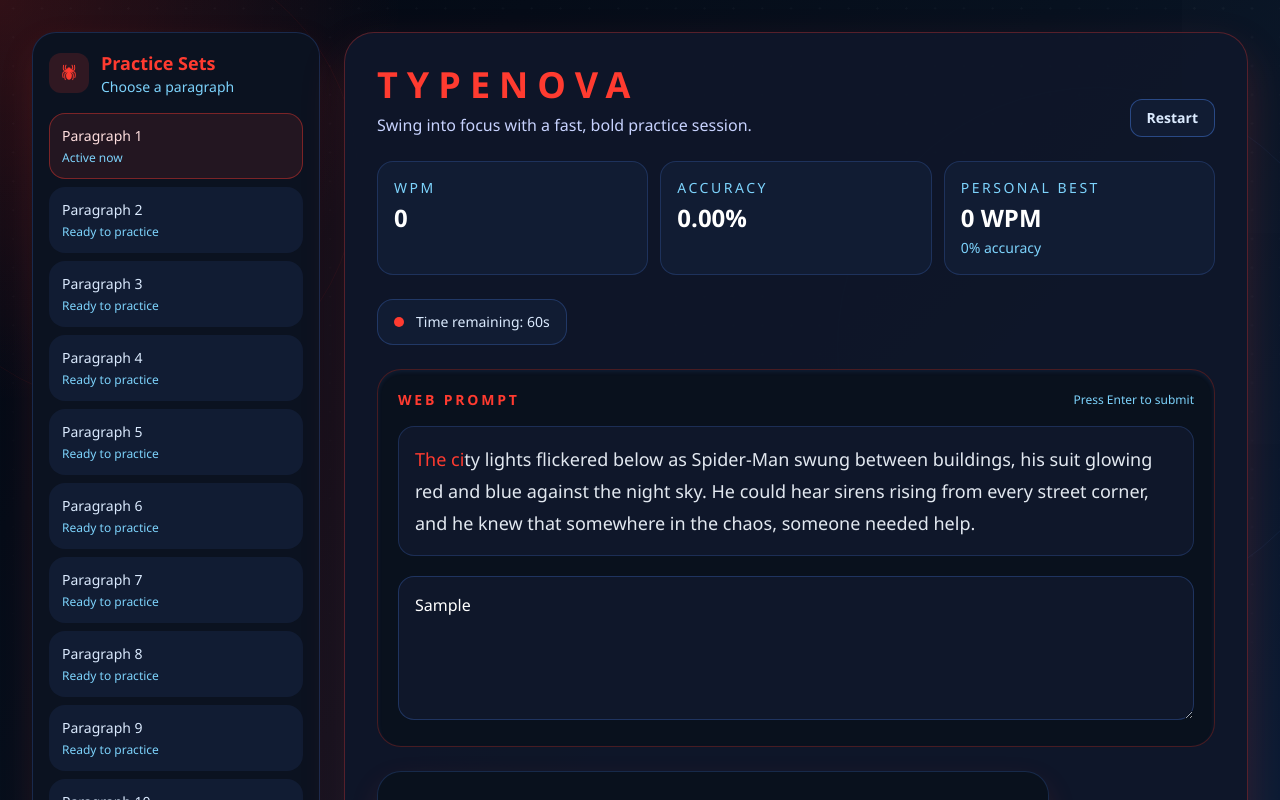
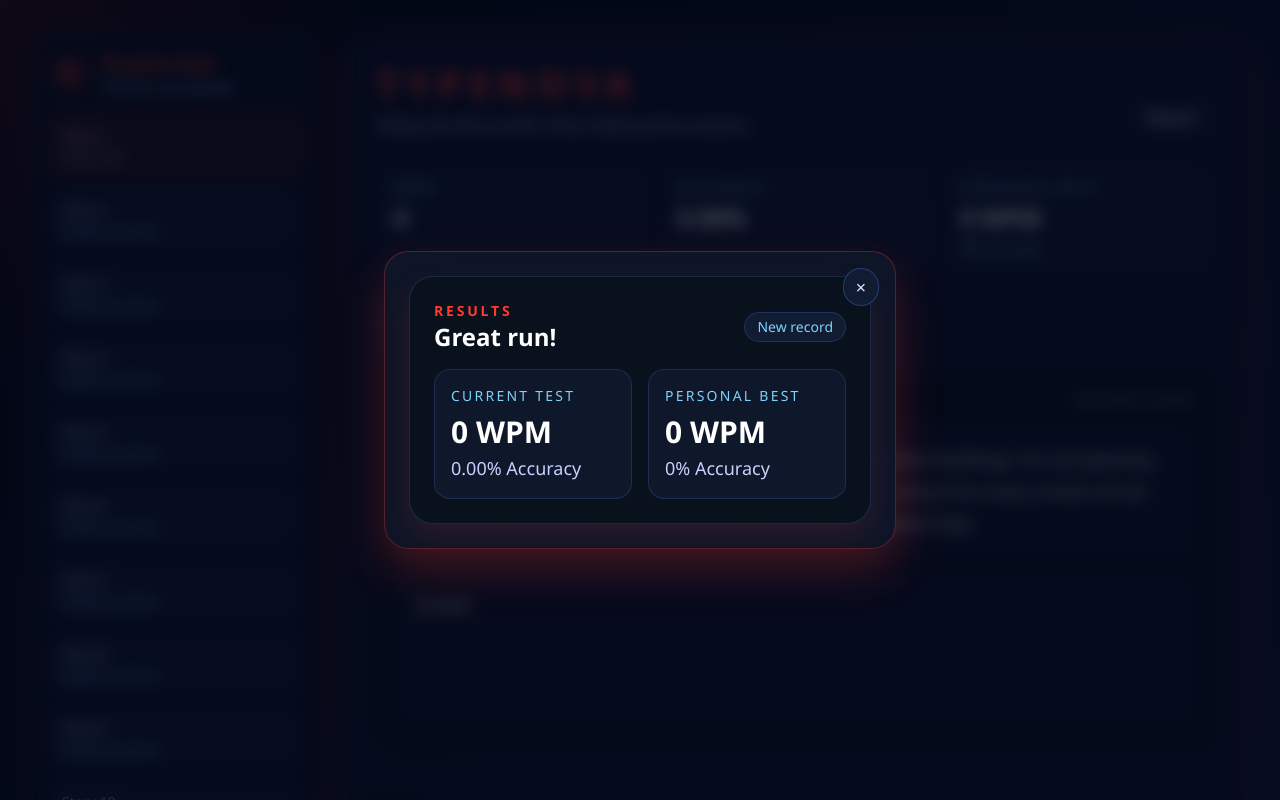
Before and after one commit to Soumyodipto68/TypeNova, a React (Vite) app: page / in a window 1280 px wide. Both pictures are taken after typing "Sample" into the empty fields and a click on the button "Submit". Shown: the top 800 px of the page. Built offline with nearby package versions, Linux system fonts and the light colour scheme.

Commit message:
Enhance UI components with animations and add close functionality for results

```diff
--- a/src/App.jsx
+++ b/src/App.jsx
@@ -22,6 +22,7 @@
     accuracy,
     isFinished,
     resetGame,
+    closeResult,
     stopTimer,
   } = useTyping(text);
 
@@ -150,13 +151,29 @@
             {isFinished && (
               <motion.div
                 key="result"
-                initial={{ opacity: 0, y: 18 }}
-                animate={{ opacity: 1, y: 0 }}
-                exit={{ opacity: 0, y: -12 }}
-                transition={{ duration: 0.35 }}
-                className="mt-6"
+                initial={{ opacity: 0 }}
+                animate={{ opacity: 1 }}
+                exit={{ opacity: 0 }}
+                transition={{ duration: 0.3 }}
+                className="fixed inset-0 z-50 flex items-center justify-center bg-slate-950/70 px-4 backdrop-blur-sm"
               >
-                <Result wpm={wpm} accuracy={accuracy} />
+                <motion.div
+                  initial={{ opacity: 0, scale: 0.95, y: 12 }}
+                  animate={{ opacity: 1, scale: 1, y: 0 }}
+                  exit={{ opacity: 0, scale: 0.95, y: 8 }}
+                  transition={{ duration: 0.3 }}
+                  className="relative w-full max-w-lg rounded-[24px] border border-[#ff3b30]/30 bg-[#0f172a]/95 p-6 shadow-[0_20px_45px_rgba(255,59,48,0.25)]"
+                >
+                  <button
+                    type="button"
+                    onClick={closeResult}
+                    className="cursor-pointer absolute right-4 top-4 rounded-full border border-[#4f8cff]/30 bg-[#111c33] px-3 py-1 text-lg text-[#dbeafe] transition hover:border-[#4f8cff] hover:bg-[#162544]"
+                    aria-label="Close results"
+                  >
+                    ×
+                  </button>
+                  <Result wpm={wpm} accuracy={accuracy} />
+                </motion.div>
               </motion.div>
             )}
           </AnimatePresence>
--- a/src/components/Sidebar.jsx
+++ b/src/components/Sidebar.jsx
@@ -21,10 +21,10 @@
             className={`w-full rounded-2xl border px-3 py-3 text-left transition ${
               selectedIndex === index
                 ? "border-[#ff3b30]/40 bg-[#ff3b30]/10 text-[#ffdfdf]"
-                : "border-transparent bg-[#111c33] text-[#dbeafe] hover:border-[#4f8cff]/20 hover:bg-[#162544]"
+                : "border-transparent bg-[#111c33] text-[#dbeafe] hover:border-[#4f8cff]/20 hover:bg-[#162544] cursor-nwse-pointer"
             }`}
           >
-            <p className="text-sm font-medium">Paragraph {index + 1}</p>
+            <p className="text-sm font-medium">Story {index + 1}</p>
             <p className="mt-1 text-xs text-[#7dd3fc]">
               {selectedIndex === index ? "Active now" : "Ready to practice"}
             </p>
--- a/src/components/TypingBox.jsx
+++ b/src/components/TypingBox.jsx
@@ -8,7 +8,7 @@
         <p className="text-xs text-[#7dd3fc]">Press Enter to submit</p>
       </div>
 
-      <p className="mb-5 whitespace-pre-wrap rounded-2xl border border-[#4f8cff]/20 bg-[#0f172a] p-4 text-base leading-8 text-[#e2e8f0] sm:text-lg">
+      <p className="mb-5 whitespace-pre-wrap rounded-2xl border border-[#4f8cff]/20 bg-[#0f172a] p-4 text-base leading-8 text-[#e2e8f0] sm:text-lg select-none">
         {text.split("").map((char, i) => {
           let color = "text-[#e2e8f0]";
           if (i < input.length) {
--- a/src/hooks/useTyping.js
+++ b/src/hooks/useTyping.js
@@ -66,6 +66,10 @@
     clearInterval(timerRef.current);
   };
 
+  const closeResult = () => {
+    resetGame();
+  };
+
   return {
     input,
     handleChange,
@@ -75,6 +79,7 @@
     accuracy,
     isFinished,
     resetGame,
+    closeResult,
     stopTimer,
   };
 };
```
